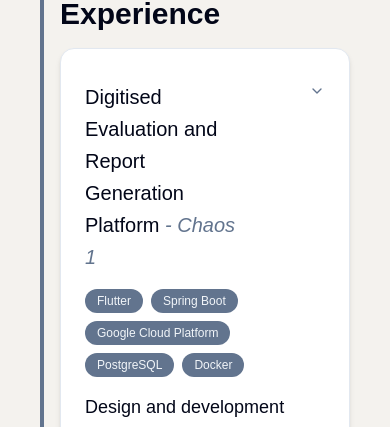
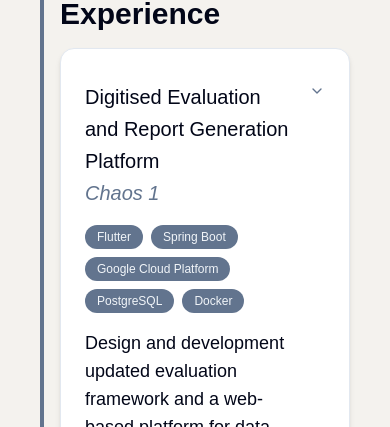
Before and after one commit to samueltint/Portfolio-V2, a React (Vite) app: page / in a window 390 px wide. Shown: the part 245-672 px from the top of the page. Built offline with nearby package versions, Linux system fonts and the light colour scheme; a web font is replaced by a local one.

Commit message:
spacing and animation prep

```diff
--- a/index.html
+++ b/index.html
@@ -11,9 +11,13 @@
       href="https://fonts.googleapis.com/css2?family=Afacad:ital,wght@0,400..700;1,400..700&display=swap"
       rel="stylesheet"
     />
+    <script>
+      document.documentElement.classList.add("js");
+    </script>
   </head>
   <body>
     <div id="root"></div>
     <script type="module" src="/src/main.tsx"></script>
+    <script src="https://unpkg.com/taos@1.0.5/dist/taos.js"></script>
   </body>
 </html>
--- a/package.json
+++ b/package.json
@@ -17,6 +17,7 @@
     "@react-three/drei": "^10.7.6",
     "@react-three/fiber": "^9.4.0",
     "@tailwindcss/vite": "^4.1.17",
+    "@versoly/react-taos": "^1.1.1",
     "class-variance-authority": "^0.7.1",
     "clsx": "^2.1.1",
     "embla-carousel-react": "^8.6.0",
--- a/src/components/Entry.tsx
+++ b/src/components/Entry.tsx
@@ -37,14 +37,15 @@ function Header({
   showExternal,
 }: Pick<EntryCardProps, "title" | "subtitle" | "tags" | "showExternal">) {
   return (
-    <div className="flex flex-col w-full gap-2">
-      <div className="text-xl sm:text-2xl leading-8 text-foreground min-w-0 pr-12">
-        {title}
+    <div className="flex flex-col w-full gap-2 " >
+      <div className="text-xl sm:text-2xl leading-8 text-foreground min-w-0 sm:pr-12">
+        {title + " "}
         {subtitle && (
-          <span className="text-xl sm:text-2xl leading-8 italic text-muted-foreground min-w-0 pr-12">
-            {` - ${subtitle}`}
+          <span className="hidden sm:inline-block text-2xl leading-8 italic text-muted-foreground min-w-0">
+            {`- ${subtitle}`}
           </span>
         )}
+        <p className="sm:hidden text-xl leading-8 italic text-muted-foreground min-w-0">{subtitle}</p>
         {tags && (
           <div className="flex flex-wrap flex-1 gap-2 pt-4">
             {tags.map((tag) => (
--- a/src/index.css
+++ b/src/index.css
@@ -127,3 +127,11 @@
     @apply bg-background text-foreground;
   }
 }
+
+@custom-variant taos (&.taos-init:where(:not(.taos-animate)));
+
+html.js :where([class*="taos:"]:not(.taos-init)) {
+  visibility: hidden;
+}
+
+@source inline('!duration-[0ms] !delay-[0ms]');
```
Also changed, not shown: 1 other file (tests, documents, lock files or other folders).
